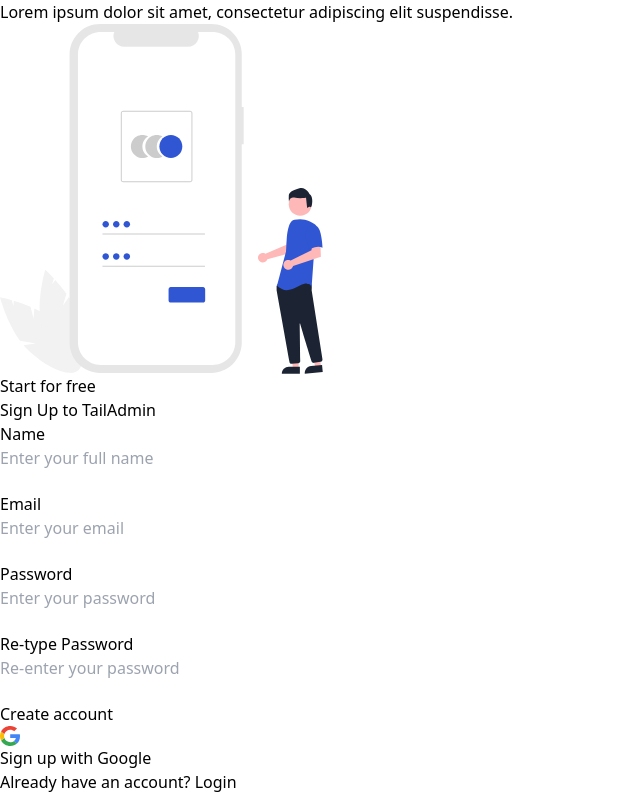
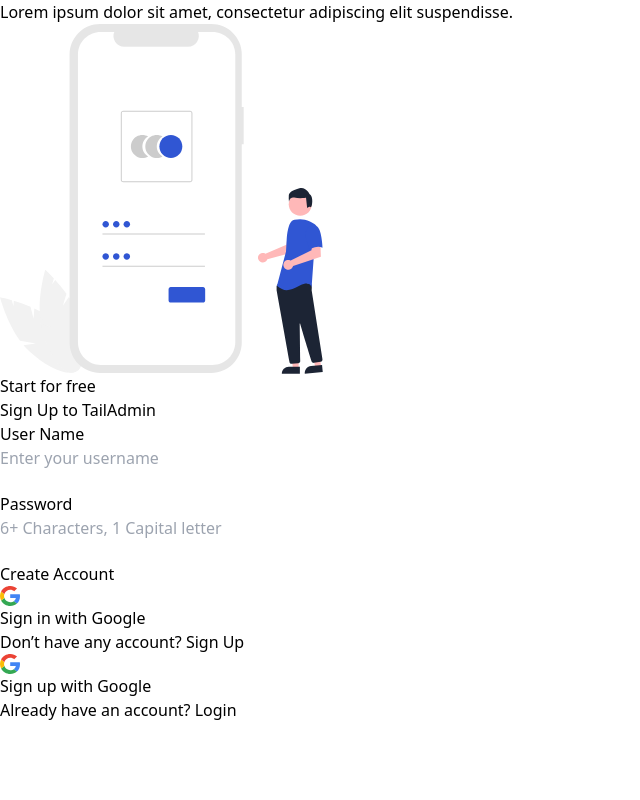
Before and after one commit to RanaFathy123/social-media, a React (Vite) app: page /signup in a window 1280 px wide. Shown: the whole page, without its empty margins (0-640 px from the left). Built offline with nearby package versions, Linux system fonts and the light colour scheme.

Commit message:
authencation

```diff
--- a/src/context/AuthContext.jsx
+++ b/src/context/AuthContext.jsx
@@ -12,14 +12,13 @@
     setLoginData(decocodedData);
   };
   const resetLoginData = () => {
-    // setLoginData(null);
+    setLoginData(null);
     localStorage.removeItem("token");
   };
   // call saveLogin data
   useEffect(() => {
     if (localStorage.getItem("token")) {
-      //   saveLoginData();
-
+      saveLoginData();
     }
   }, []);
   const value = { saveLoginData, loginData, resetLoginData };
--- a/src/modules/AuthModule/components/SignIn/SignIn.jsx
+++ b/src/modules/AuthModule/components/SignIn/SignIn.jsx
@@ -5,6 +5,7 @@
 import { Link, useNavigate } from "react-router-dom";
 import { toast } from "react-toastify";
 import { AuthContext } from "../../../../context/AuthContext";
+import { axiosInstance } from "../../../../axiosConfig/axiosInstance";
 
 const SignIn = () => {
   const { saveLoginData } = useContext(AuthContext);
@@ -14,19 +15,19 @@
     formState: { errors },
   } = useForm();
   const navigate = useNavigate();
-  const onSubmit = (data) => {
-    console.log(data);
-
-    //   try{
-    //  const response = await axios.post('api url',data)
-    //   }catch(err){
-    //     console.log(err);
-
-    //   }
-    localStorage.setItem("token", "123");
-    // saveLoginData()
-    toast.success("Login Successfully");
-    navigate("/dashboard/overview");
+  const onSubmit = async (data) => {
+    try {
+      const response = await axiosInstance.post("/api/login", data);
+      console.log(response.data.token);
+      const token = response.data.token;
+      localStorage.setItem("token", token);
+      saveLoginData();
+      toast.success("Login Successfully");
+      navigate("/dashboard/overview");
+    } catch (err) {
+      console.log(err);
+      toast.error("Please check userName or Password");
+    }
   };
 
   return (
@@ -173,18 +174,17 @@
               <form onSubmit={handleSubmit(onSubmit)}>
                 <div className="mb-4">
                   <label className="mb-2.5 block font-medium text-black dark:text-white">
-                    Email
+                    User Name
                   </label>
                   <div className="relative">
                     <input
-                      type="email"
-                      placeholder="Enter your email"
-                      {...register("email", {
+                      type="text"
+                      placeholder="Enter your username"
+                      {...register("username", {
                         required: true,
                       })}
                       className="w-full rounded-lg border border-stroke bg-transparent py-4 pl-6 pr-10 text-black outline-none focus:border-primary focus-visible:shadow-none dark:border-form-strokedark dark:bg-form-input dark:text-white dark:focus:border-primary"
                     />
-
                     <span className="absolute right-4 top-4">
                       <svg
                         className="fill-current"
@@ -204,10 +204,9 @@
                     </span>
                   </div>
                 </div>
-
                 <div className="mb-6">
                   <label className="mb-2.5 block font-medium text-black dark:text-white">
-                    Re-type Password
+                     Password
                   </label>
                   <div className="relative">
                     <input
--- a/src/modules/AuthModule/components/SignUp/SignUp.jsx
+++ b/src/modules/AuthModule/components/SignUp/SignUp.jsx
@@ -1,21 +1,36 @@
 import React from "react";
 import Breadcrumb from "../../../../components/Breadcrumbs/Breadcrumb";
-import { Link } from "react-router-dom";
+import { Link, useNavigate } from "react-router-dom";
+import { useForm } from "react-hook-form";
+import { axiosInstance } from "../../../../axiosConfig/axiosInstance";
+import { toast } from "react-toastify";
 
 const SignUp = () => {
+  const {
+    register,
+    handleSubmit,
+    formState: { errors },
+  } = useForm();
+  const navigate = useNavigate();
+  const onSubmit = async (data) => {
+    try {
+      const response = await axiosInstance.post("/api/signup", data);
+      toast.success("Account Created Successfully");
+      navigate("/login");
+    } catch (err) {
+      toast.error(err.response.data.message);
+    }
+  };
   return (
     <div className="container mx-auto">
-
       <div className="rounded-sm border border-stroke bg-white shadow-default dark:border-strokedark dark:bg-boxdark">
         <div className="flex flex-wrap items-center">
           <div className="hidden w-full xl:block xl:w-1/2">
             <div className="py-17.5 px-26 text-center">
-
               <p className="2xl:px-20">
                 Lorem ipsum dolor sit amet, consectetur adipiscing elit
                 suspendisse.
               </p>
-
               <span className="mt-15 inline-block">
                 <svg
                   width="350"
@@ -147,54 +162,21 @@
               <h2 className="mb-9 text-2xl font-bold text-black dark:text-white sm:text-title-xl2">
                 Sign Up to TailAdmin
               </h2>
-
-              <form>
+              <>
+                <form onSubmit={handleSubmit(onSubmit)}>
                   <div className="mb-4">
                     <label className="mb-2.5 block font-medium text-black dark:text-white">
-                    Name
+                      User Name
                     </label>
                     <div className="relative">
                       <input
                         type="text"
-                      placeholder="Enter your full name"
+                        placeholder="Enter your username"
+                        {...register("username", {
+                          required: true,
+                        })}
                         className="w-full rounded-lg border border-stroke bg-transparent py-4 pl-6 pr-10 text-black outline-none focus:border-primary focus-visible:shadow-none dark:border-form-strokedark dark:bg-form-input dark:text-white dark:focus:border-primary"
                       />
-
-                    <span className="absolute right-4 top-4">
-                      <svg
-                        className="fill-current"
-                        width="22"
-                        height="22"
-                        viewBox="0 0 22 22"
-                        fill="none"
-                        xmlns="http://www.w3.org/2000/svg"
-                      >
-                        <g opacity="0.5">
-                          <path
-                            d="M11.0008 9.52185C13.5445 9.52185 15.607 7.5281 15.607 5.0531C15.607 2.5781 13.5445 0.584351 11.0008 0.584351C8.45703 0.584351 6.39453 2.5781 6.39453 5.0531C6.39453 7.5281 8.45703 9.52185 11.0008 9.52185ZM11.0008 2.1656C12.6852 2.1656 14.0602 3.47185 14.0602 5.08748C14.0602 6.7031 12.6852 8.00935 11.0008 8.00935C9.31641 8.00935 7.94141 6.7031 7.94141 5.08748C7.94141 3.47185 9.31641 2.1656 11.0008 2.1656Z"
-                            fill=""
-                          />
-                          <path
-                            d="M13.2352 11.0687H8.76641C5.08828 11.0687 2.09766 14.0937 2.09766 17.7719V20.625C2.09766 21.0375 2.44141 21.4156 2.88828 21.4156C3.33516 21.4156 3.67891 21.0719 3.67891 20.625V17.7719C3.67891 14.9531 5.98203 12.6156 8.83516 12.6156H13.2695C16.0883 12.6156 18.4258 14.9187 18.4258 17.7719V20.625C18.4258 21.0375 18.7695 21.4156 19.2164 21.4156C19.6633 21.4156 20.007 21.0719 20.007 20.625V17.7719C19.9039 14.0937 16.9133 11.0687 13.2352 11.0687Z"
-                            fill=""
-                          />
-                        </g>
-                      </svg>
-                    </span>
-                  </div>
-                </div>
-
-                <div className="mb-4">
-                  <label className="mb-2.5 block font-medium text-black dark:text-white">
-                    Email
-                  </label>
-                  <div className="relative">
-                    <input
-                      type="email"
-                      placeholder="Enter your email"
-                      className="w-full rounded-lg border border-stroke bg-transparent py-4 pl-6 pr-10 text-black outline-none focus:border-primary focus-visible:shadow-none dark:border-form-strokedark dark:bg-form-input dark:text-white dark:focus:border-primary"
-                    />
-
                       <span className="absolute right-4 top-4">
                         <svg
                           className="fill-current"
@@ -214,15 +196,17 @@
                       </span>
                     </div>
                   </div>
-
-                <div className="mb-4">
+                  <div className="mb-6">
                     <label className="mb-2.5 block font-medium text-black dark:text-white">
                       Password
                     </label>
                     <div className="relative">
                       <input
                         type="password"
-                      placeholder="Enter your password"
+                        placeholder="6+ Characters, 1 Capital letter"
+                        {...register("password", {
+                          required: true,
+                        })}
                         className="w-full rounded-lg border border-stroke bg-transparent py-4 pl-6 pr-10 text-black outline-none focus:border-primary focus-visible:shadow-none dark:border-form-strokedark dark:bg-form-input dark:text-white dark:focus:border-primary"
                       />
 
@@ -249,49 +233,59 @@
                       </span>
                     </div>
                   </div>
-
-                <div className="mb-6">
-                  <label className="mb-2.5 block font-medium text-black dark:text-white">
-                    Re-type Password
-                  </label>
-                  <div className="relative">
+                  <div className="mb-5">
                     <input
-                      type="password"
-                      placeholder="Re-enter your password"
-                      className="w-full rounded-lg border border-stroke bg-transparent py-4 pl-6 pr-10 text-black outline-none focus:border-primary focus-visible:shadow-none dark:border-form-strokedark dark:bg-form-input dark:text-white dark:focus:border-primary"
+                      type="submit"
+                      value="Create Account"
+                      className="w-full cursor-pointer rounded-lg border border-primary bg-primary p-4 text-white transition hover:bg-opacity-90"
                     />
-
-                    <span className="absolute right-4 top-4">
+                  </div>
+                  <button className="flex w-full items-center justify-center gap-3.5 rounded-lg border border-stroke bg-gray p-4 hover:bg-opacity-50 dark:border-strokedark dark:bg-meta-4 dark:hover:bg-opacity-50">
+                    <span>
                       <svg
-                        className="fill-current"
-                        width="22"
-                        height="22"
-                        viewBox="0 0 22 22"
+                        width="20"
+                        height="20"
+                        viewBox="0 0 20 20"
                         fill="none"
                         xmlns="http://www.w3.org/2000/svg"
                       >
-                        <g opacity="0.5">
+                        <g clipPath="url(#clip0_191_13499)">
                           <path
-                            d="M16.1547 6.80626V5.91251C16.1547 3.16251 14.0922 0.825009 11.4797 0.618759C10.0359 0.481259 8.59219 0.996884 7.52656 1.95938C6.46094 2.92188 5.84219 4.29688 5.84219 5.70626V6.80626C3.84844 7.18438 2.33594 8.93751 2.33594 11.0688V17.2906C2.33594 19.5594 4.19219 21.3813 6.42656 21.3813H15.5016C17.7703 21.3813 19.6266 19.525 19.6266 17.2563V11C19.6609 8.93751 18.1484 7.21876 16.1547 6.80626ZM8.55781 3.09376C9.31406 2.40626 10.3109 2.06251 11.3422 2.16563C13.1641 2.33751 14.6078 3.98751 14.6078 5.91251V6.70313H7.38906V5.67188C7.38906 4.70938 7.80156 3.78126 8.55781 3.09376ZM18.1141 17.2906C18.1141 18.7 16.9453 19.8688 15.5359 19.8688H6.46094C5.05156 19.8688 3.91719 18.7344 3.91719 17.325V11.0688C3.91719 9.52189 5.15469 8.28438 6.70156 8.28438H15.2953C16.8422 8.28438 18.1141 9.52188 18.1141 11V17.2906Z"
-                            fill=""
+                            d="M19.999 10.2217C20.0111 9.53428 19.9387 8.84788 19.7834 8.17737H10.2031V11.8884H15.8266C15.7201 12.5391 15.4804 13.162 15.1219 13.7195C14.7634 14.2771 14.2935 14.7578 13.7405 15.1328L13.7209 15.2571L16.7502 17.5568L16.96 17.5774C18.8873 15.8329 19.9986 13.2661 19.9986 10.2217"
+                            fill="#4285F4"
                           />
                           <path
-                            d="M10.9977 11.8594C10.5852 11.8594 10.207 12.2031 10.207 12.65V16.2594C10.207 16.6719 10.5508 17.05 10.9977 17.05C11.4102 17.05 11.7883 16.7063 11.7883 16.2594V12.6156C11.7883 12.2031 11.4102 11.8594 10.9977 11.8594Z"
-                            fill=""
+                            d="M10.2055 19.9999C12.9605 19.9999 15.2734 19.111 16.9629 17.5777L13.7429 15.1331C12.8813 15.7221 11.7248 16.1333 10.2055 16.1333C8.91513 16.1259 7.65991 15.7205 6.61791 14.9745C5.57592 14.2286 4.80007 13.1801 4.40044 11.9777L4.28085 11.9877L1.13101 14.3765L1.08984 14.4887C1.93817 16.1456 3.24007 17.5386 4.84997 18.5118C6.45987 19.4851 8.31429 20.0004 10.2059 19.9999"
+                            fill="#34A853"
+                          />
+                          <path
+                            d="M4.39899 11.9777C4.1758 11.3411 4.06063 10.673 4.05807 9.99996C4.06218 9.32799 4.1731 8.66075 4.38684 8.02225L4.38115 7.88968L1.19269 5.4624L1.0884 5.51101C0.372763 6.90343 0 8.4408 0 9.99987C0 11.5589 0.372763 13.0963 1.0884 14.4887L4.39899 11.9777Z"
+                            fill="#FBBC05"
+                          />
+                          <path
+                            d="M10.2059 3.86663C11.668 3.84438 13.0822 4.37803 14.1515 5.35558L17.0313 2.59996C15.1843 0.901848 12.7383 -0.0298855 10.2059 -3.6784e-05C8.31431 -0.000477834 6.4599 0.514732 4.85001 1.48798C3.24011 2.46124 1.9382 3.85416 1.08984 5.51101L4.38946 8.02225C4.79303 6.82005 5.57145 5.77231 6.61498 5.02675C7.65851 4.28118 8.9145 3.87541 10.2059 3.86663Z"
+                            fill="#EB4335"
                           />
                         </g>
+                        <defs>
+                          <clipPath id="clip0_191_13499">
+                            <rect width="20" height="20" fill="white" />
+                          </clipPath>
+                        </defs>
                       </svg>
                     </span>
+                    Sign in with Google
+                  </button>
+
+                  <div className="mt-6 text-center">
+                    <p>
+                      Don’t have any account?{" "}
+                      <Link to="/signup" className="text-primary">
+                        Sign Up
+                      </Link>
+                    </p>
                   </div>
-                </div>
-
-                <div className="mb-5">
-                  <input
-                    type="submit"
-                    value="Create account"
-                    className="w-full cursor-pointer rounded-lg border border-primary bg-primary p-4 text-white transition hover:bg-opacity-90"
-                  />
-                </div>
+                </form>
 
                 <button className="flex w-full items-center justify-center gap-3.5 rounded-lg border border-stroke bg-gray p-4 hover:bg-opacity-50 dark:border-strokedark dark:bg-meta-4 dark:hover:bg-opacity-50">
                   <span>
@@ -338,7 +332,7 @@
                     </Link>
                   </p>
                 </div>
-              </form>
+              </>
             </div>
           </div>
         </div>
```
Lines whose indentation alone changed are shown as unchanged.
